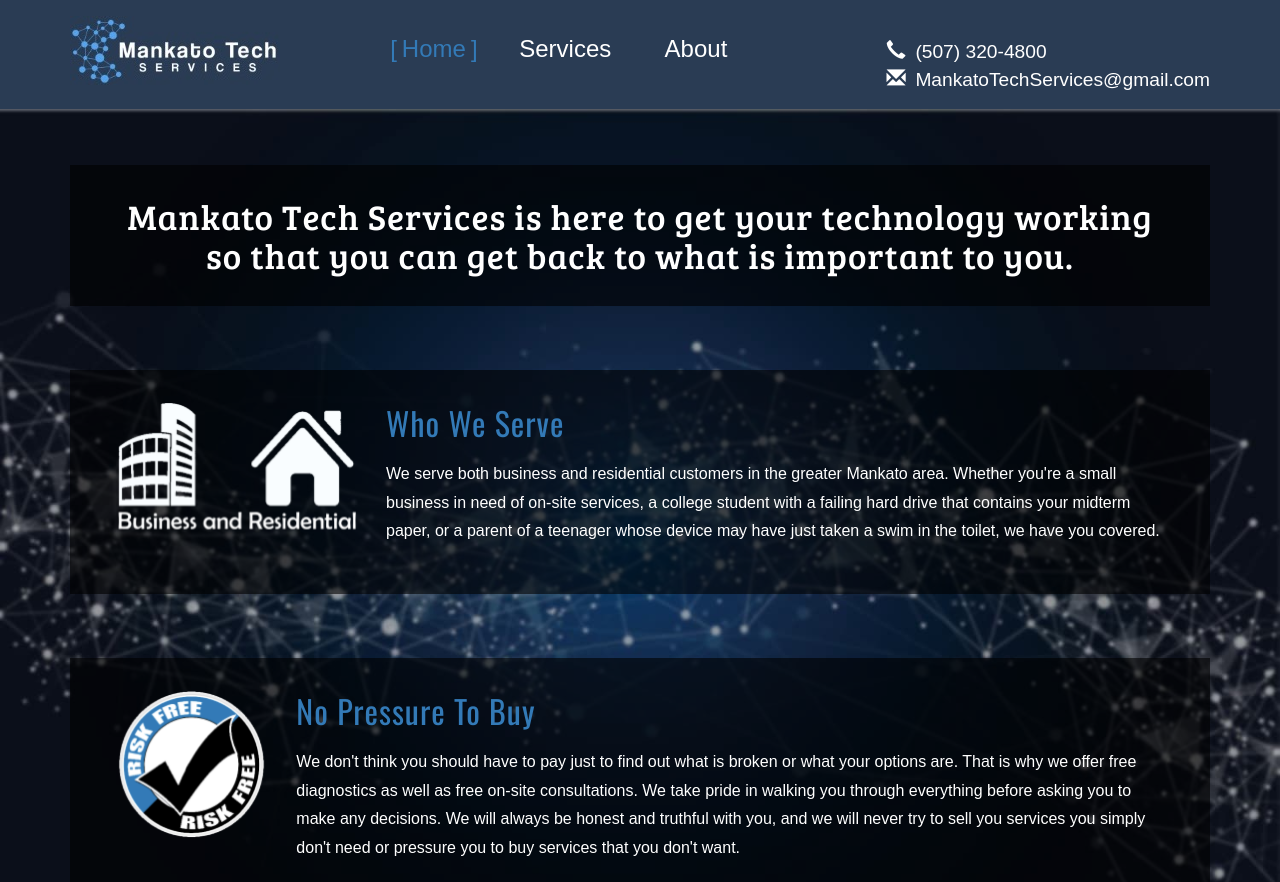
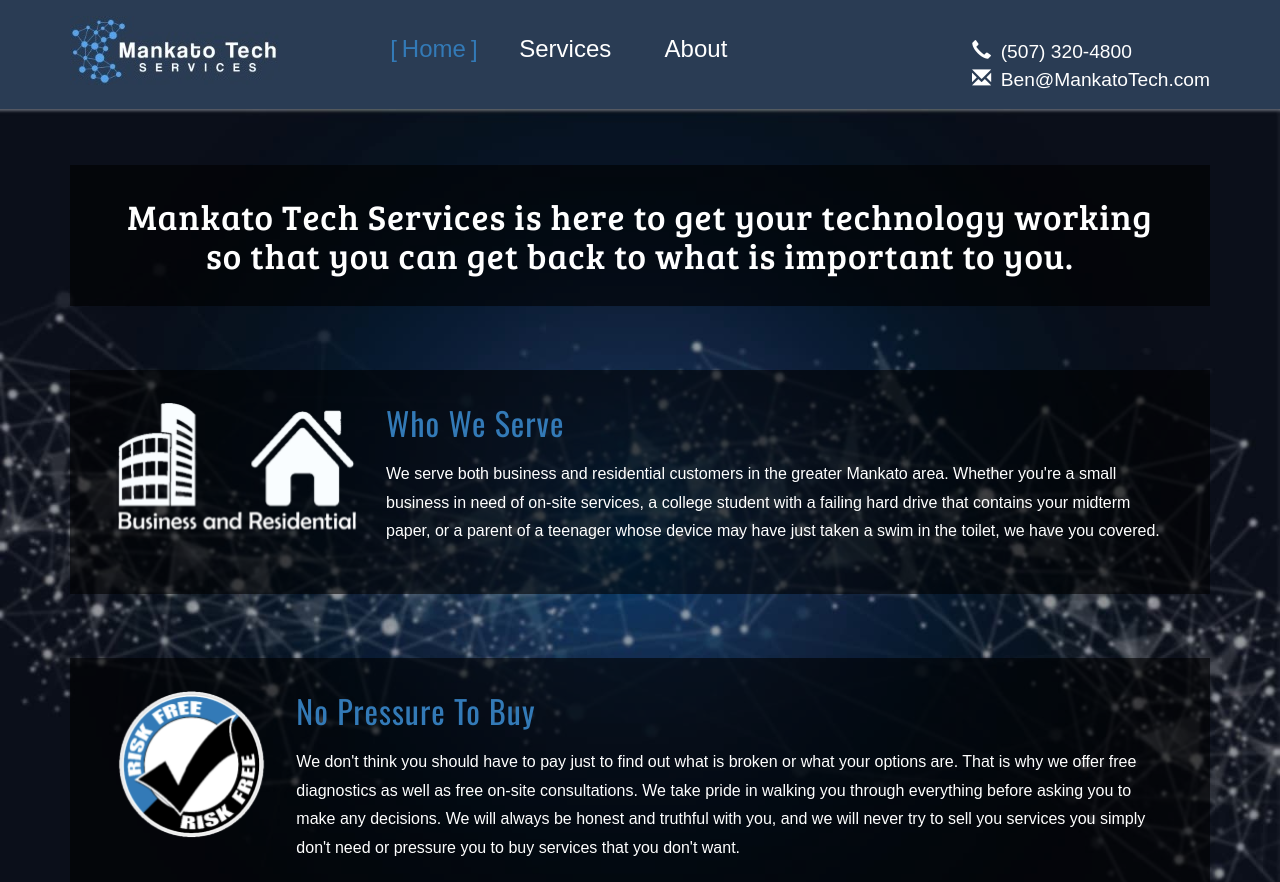
Before and after one commit to benfyvie/MankatoTechServices, a plain HTML site: page index.html in a window 1280 px wide. Shown: the top 882 px of the page. Drawn offline with nearby package versions, Linux system fonts and the light colour scheme; a web font is replaced by a local one.

Commit message:
Updating email address

```diff
--- a/index.html
+++ b/index.html
@@ -69,7 +69,7 @@
 				<div class="header-left wow fadeInRight animated animated" data-wow-delay=".5s" style="visibility: visible; animation-delay: 0.5s; animation-name: fadeInRight;">
 					<ul>
 						<li><i class="glyphicon glyphicon-earphone"></i>(507) 320-4800</li><br />
-						<li><i class="glyphicon glyphicon-envelope"></i><a target="blank" href="mailto:MankatoTechServices@gmail.com">MankatoTechServices@gmail.com</a></li>
+						<li><i class="glyphicon glyphicon-envelope"></i><a target="blank" href="mailto:Ben@MankatoTech.com">Ben@MankatoTech.com</a></li>
 					</ul>
 				</div>
 			  <div class="clearfix"></div>
```
Also changed, not shown: about.html (+1 -1 lines), services.html (+1 -1 lines).
